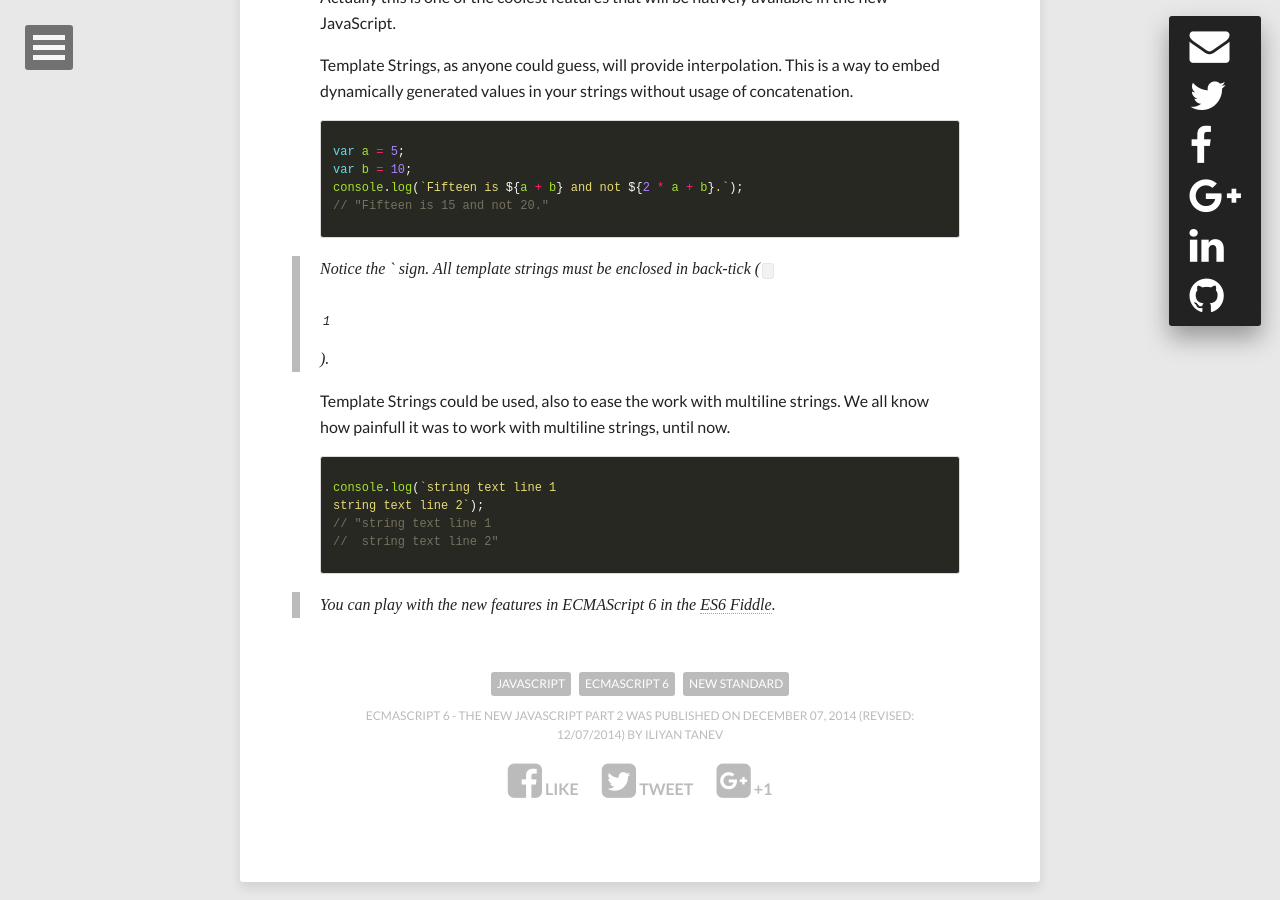
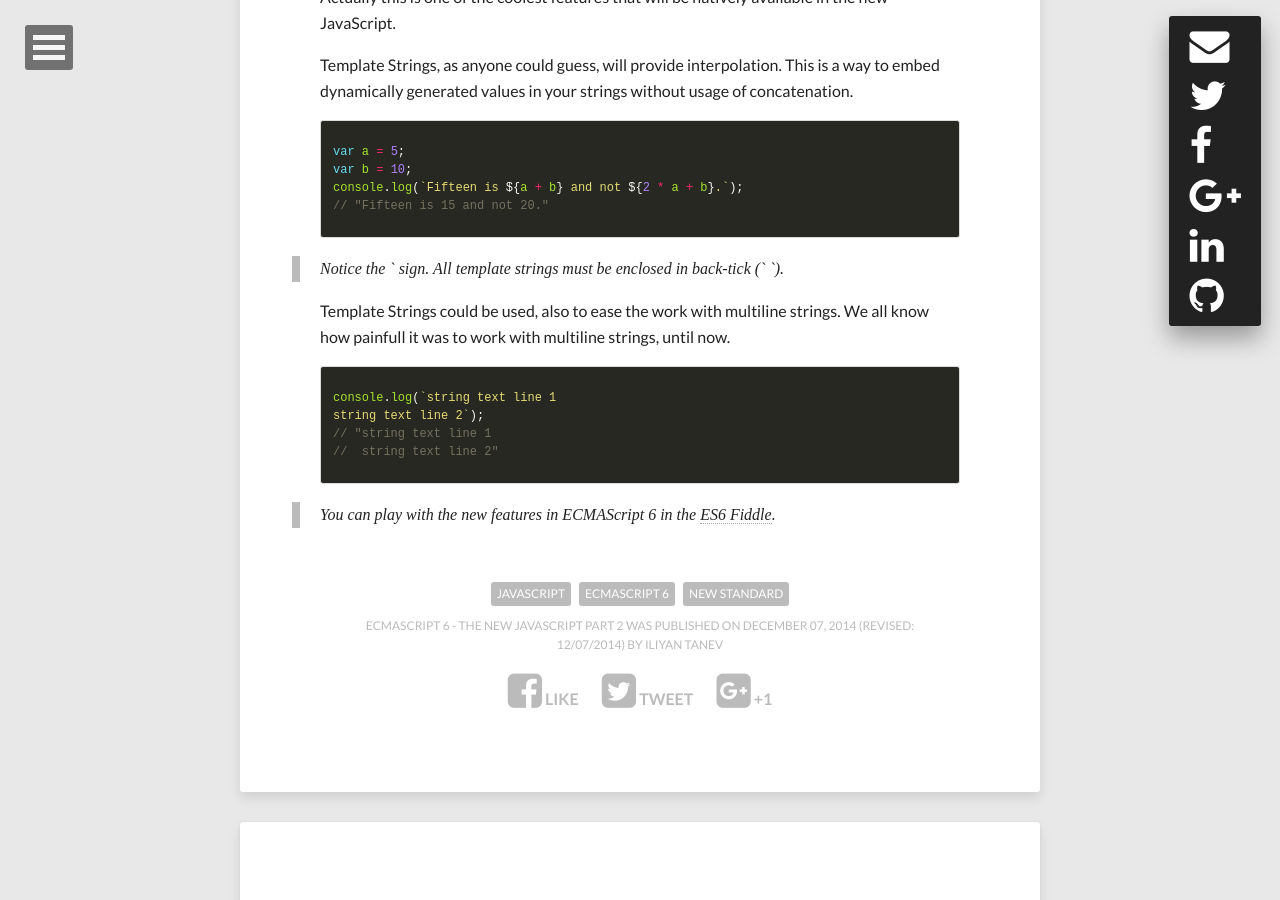
Before and after one commit to itanev/itanev.github.io, a Jekyll site: the page built from _posts/2014-12-07-ecmascript-6-the-new-javascript-part-2.md, in a window 1280 px wide and 900 px high, scrolled down 2951 px. Built offline with Jekyll 4.4.1, drawn with Linux system fonts in a browser that asks for light colours; nearby versions of some CDN libraries; comment, search, counter and statistics services are not loaded.

```diff
--- a/_posts/2014-12-07-ecmascript-6-the-new-javascript-part-2.md
+++ b/_posts/2014-12-07-ecmascript-6-the-new-javascript-part-2.md
@@ -127,7 +127,7 @@ console.log(`Fifteen is ${a + b} and not ${2 * a + b}.`);
 // "Fifteen is 15 and not 20."
 {% endhighlight %}
 
-> Notice the ` sign. All template strings must be enclosed in back-tick (` `).
+> Notice the \` sign. All template strings must be enclosed in back-tick (\` \`).
 
 Template Strings could be used, also to ease the work with multiline strings. We all know how painfull it was to work with multiline strings, until now.
 
```
